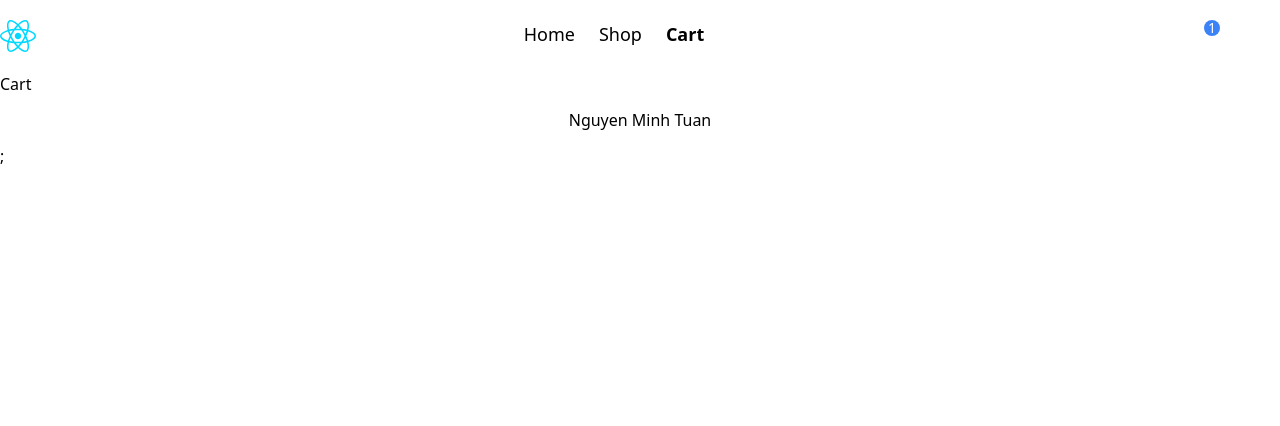
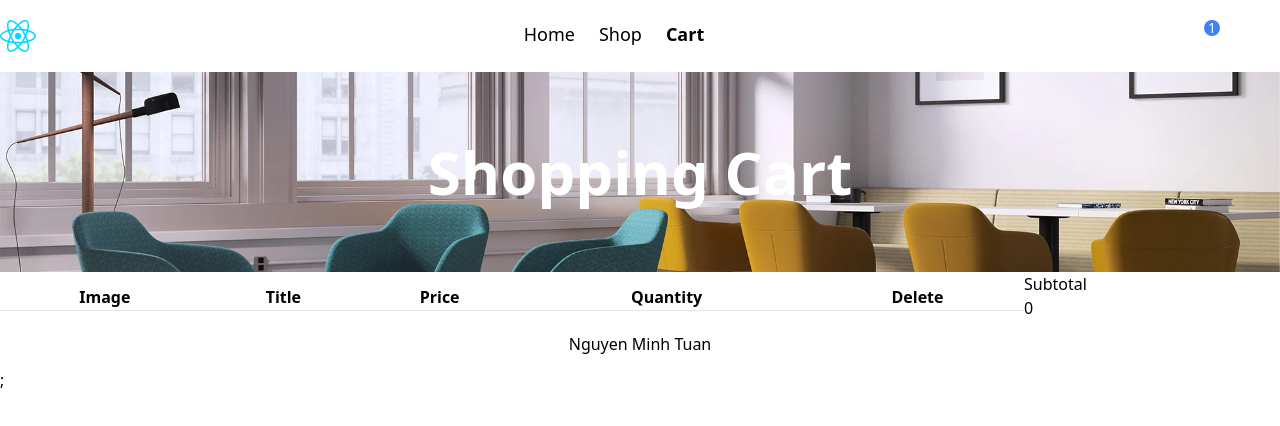
Before and after one commit to tnowad/eshop, a React (Vite) app: page /cart in a window 1280 px wide. Shown: the top 426 px of the page. Built offline with nearby package versions, Linux system fonts and the light colour scheme; some icons are missing.

Commit message:
feat(cart): add update cart item

```diff
--- a/src/pages/Cart.tsx
+++ b/src/pages/Cart.tsx
@@ -1,5 +1,82 @@
+import { Icon } from "@iconify/react";
+import CommonSection from "../components/CommonSection";
+import Helmet from "../components/Helmet";
+import { useAppDispatch, useAppSelector } from "../hooks/storeHook";
+import { removeCartItem, updateCartItem } from "../redux/slices/cartSlice";
+
 const Cart = () => {
-  return <div>Cart</div>;
+  const { cartItems, totalAmount, totalQuantity } = useAppSelector(
+    (state) => state.cart
+  );
+  const dispatch = useAppDispatch();
+
+  return (
+    <Helmet title="Cart">
+      <CommonSection title="Shopping Cart" />
+      <section className="flex justify-center">
+        <div className="container">
+          <div className="grid lg:grid-cols-[80%_20%]">
+            <table className="table w-full mt-3">
+              <thead>
+                <tr className="border-b">
+                  <th>Image</th>
+                  <th>Title</th>
+                  <th>Price</th>
+                  <th>Quantity</th>
+                  <th>Delete</th>
+                </tr>
+              </thead>
+              <tbody>
+                {cartItems.map((item) => (
+                  <tr
+                    key={item.id}
+                    className="hover:shadow-sm hover:bg-slate-1/20 border-b"
+                  >
+                    <th className="flex justify-center">
+                      <img
+                        src={item.imageUrl}
+                        alt={item.productName}
+                        className="w-20"
+                      />
+                    </th>
+                    <th>{item.productName}</th>
+                    <th>${item.price}</th>
+                    <th>
+                      <input
+                        type="number"
+                        value={item.quantity}
+                        onChange={(event) => {
+                          dispatch(
+                            updateCartItem({
+                              item,
+                              quantity: event.target.value,
+                            })
+                          );
+                        }}
+                      />
+                    </th>
+                    <th>
+                      <button
+                        onClick={() => {
+                          dispatch(removeCartItem(item.id));
+                        }}
+                      >
+                        <Icon icon="material-symbols:delete-outline" />
+                      </button>
+                    </th>
+                  </tr>
+                ))}
+              </tbody>
+            </table>
+            <div>
+              <h2>Subtotal</h2>
+              <span>{totalAmount}</span>
+            </div>
+          </div>
+        </div>
+      </section>
+    </Helmet>
+  );
 };
 
 export default Cart;
--- a/src/redux/slices/cartSlice.ts
+++ b/src/redux/slices/cartSlice.ts
@@ -43,9 +43,40 @@ const cartSlice = createSlice({
         0
       );
     },
+    removeCartItem: (state, action) => {
+      const id = action.payload;
+      state.cartItems = state.cartItems.filter((item) => item.id !== id);
+      state.totalAmount = state.cartItems.reduce(
+        (total, item) => total + Number(item.price) * Number(item.quantity),
+        0
+      );
+      state.totalQuantity = state.cartItems.reduce(
+        (total, item) => total + item.quantity,
+        0
+      );
+    },
+    updateCartItem: (state: CartState, action) => {
+      const { id, quantity }: { id: string; quantity: number } = action.payload;
+      console.log(action.payload);
+      state.cartItems = state.cartItems.map((item) => {
+        if (item.id === id) {
+          return { ...item, quantity };
+        }
+        return item;
+      });
+      state.totalAmount = state.cartItems.reduce(
+        (total, item) => total + Number(item.price) * Number(item.quantity),
+        0
+      );
+      state.totalQuantity = state.cartItems.reduce(
+        (total, item) => total + item.quantity,
+        0
+      );
+    },
   },
 });
 
-export const { addCartItem } = cartSlice.actions;
+export const { addCartItem, removeCartItem, updateCartItem } =
+  cartSlice.actions;
 
 export default cartSlice.reducer;
```
